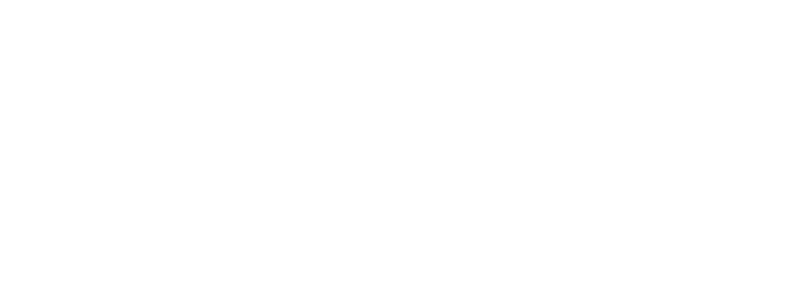
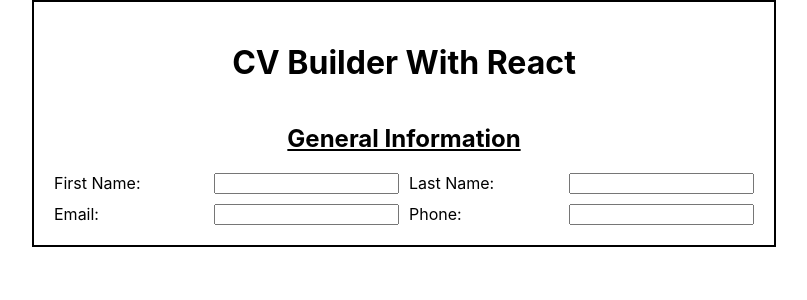
Before and after one commit to Yusef-H/cv-builder, a React (Create React App) app: page / in a window 1280 px wide. Shown: the top 300 px of the page, without its empty margins (236-1043 px from the left). Built offline with nearby package versions, Linux system fonts and the light colour scheme.

Commit message:
add simple general section

```diff
--- a/src/App.js
+++ b/src/App.js
@@ -1,7 +1,10 @@
-
+import './styles/App.css';
+import Form from './components/Form'
 function App() {
   return (
     <div className="App">
+      <h1>CV Builder With React</h1>
+      <Form />
 
     </div>
   );
--- /dev/null
+++ b/src/components/Form.js
@@ -0,0 +1,37 @@
+import '../styles/Form.css'
+import GeneralInfo from './GeneralInfo';
+import React, {Component} from 'react';
+
+class Form extends Component{
+    constructor(props){
+        super(props);
+        this.state = {
+            firstName: '',
+            lastName: '',
+            email: '',
+            phone: '',
+            experiences: []
+        };
+
+        this.handleInputChange = this.handleInputChange.bind(this);
+    }
+
+    handleInputChange(event) {
+        const {name, value} = event.target;
+        console.log(name+"   " + value);
+        this.setState({[name]: value});
+    }
+
+    render(){
+        return (
+            <div>
+                <h2>General Information</h2>
+                <GeneralInfo {...this.state} handleInputChange = {this.handleInputChange} />
+
+
+            </div>
+        );
+    }
+}
+
+export default Form;
--- /dev/null
+++ b/src/components/GeneralInfo.js
@@ -0,0 +1,31 @@
+import '../styles/Form.css'
+import React, {Component} from 'react';
+
+class GeneralInfo extends Component{
+    render() {
+        const { firstName, lastName, email, phone, handleInputChange } = this.props;
+
+        return(
+            <form>
+                <div>
+                    <label htmlFor="first-name">First Name:</label>
+                    <input type="text" id="first-name" name="firstName"  onChange={handleInputChange}></input>
+                </div>
+                <div>
+                    <label htmlFor="last-name">Last Name:</label>
+                    <input type="text" id="last-name" name="lastName" onChange={handleInputChange}></input>
+                </div>
+                <div>
+                    <label htmlFor="email">Email: </label>
+                    <input type="email" name = "email" onChange={handleInputChange}></input>
+                </div>
+                <div>
+                    <label htmlFor="phone">Phone:</label>
+                    <input type="tel" id="phone" name ="phone" onChange={handleInputChange}></input>
+                </div>
+            </form>
+        )
+    }
+}
+
+export default GeneralInfo;
--- /dev/null
+++ b/src/styles/App.css
@@ -0,0 +1,14 @@
+
+body{
+    display: flex;
+    justify-content: center;
+}
+.App{
+    display: flex;
+    flex-direction: column;
+    justify-content: center;
+    align-items: center;
+    padding: 20px;
+    border: 2px solid black;
+    max-width: 700px;
+}
--- /dev/null
+++ b/src/styles/Form.css
@@ -0,0 +1,19 @@
+
+form{
+    display: flex;
+    flex-wrap: wrap;
+    gap: 10px;
+}
+
+form > div{
+    flex: 1;
+    display: flex;
+    justify-content: space-between;
+    gap: 5px;
+}
+
+h2{
+    text-decoration: underline;
+    justify-self: center;
+    text-align: center;
+}
```
Also changed, not shown: src/components/Experience.js (added), src/components/Preview.js (added).
